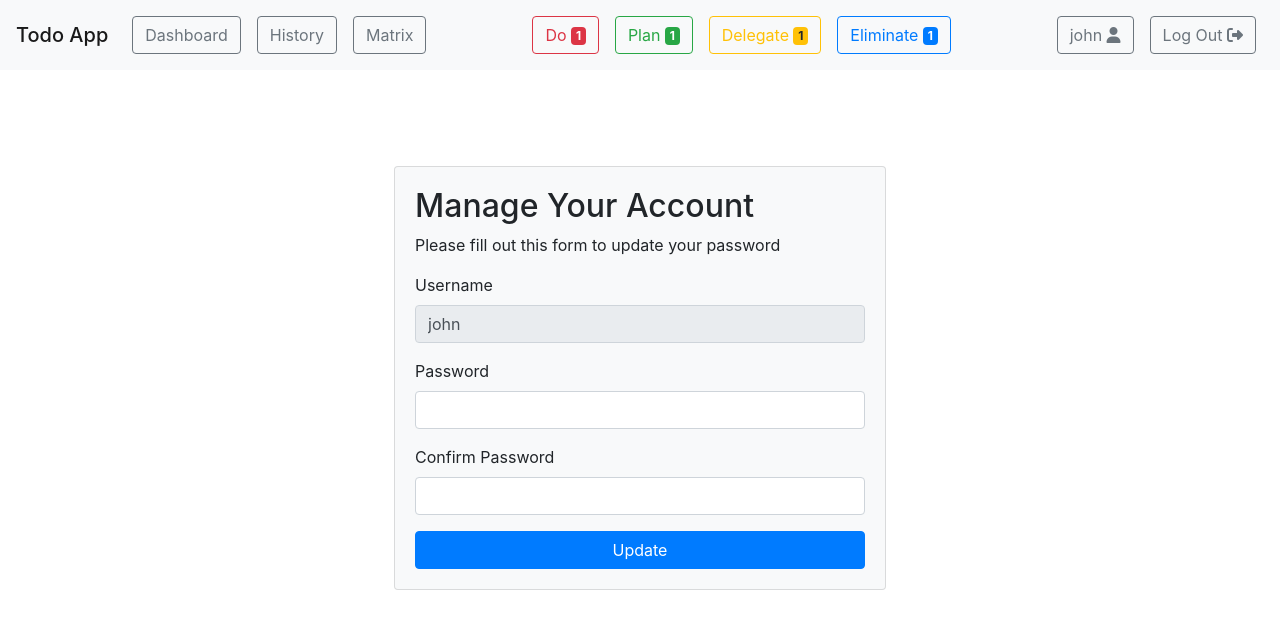
After one commit to epictete/flask-todo, a Flask app: page /user/1 in a window 1280 px wide. The commit adds this page. Shown: the top 629 px of the page. Run offline with Flask 2, Linux system fonts and the light colour scheme; a user stored in the database is signed in; data comes from the database, SQL or seed files in the repository; both versions use the stored data as it was after the commit; some libraries are stand-ins or nearby versions.

Commit message:
Added user account page

```diff
--- a/app.py
+++ b/app.py
@@ -315,9 +315,42 @@ def login():
         return redirect("/")
 
 
+@app.route("/user/<int:id>", methods=["GET", "POST"])
+@login_required
+def user(id):
+    user_to_update = User.query.get_or_404(id)
+
+    if request.method == "GET":
+        return render_template("user.html", user=user_to_update)
+    else:
+        username = request.form["username"]
+        password = request.form["password"]
+        confirm = request.form["confirm"]
+        hash = generate_password_hash(password, method='pbkdf2:sha256', salt_length=8)
+
+        if not password or not confirm:
+            flash("Please fill in both fields")
+            return redirect(f"/user/{id}")
+        elif password != confirm:
+            flash("Passwords do not match")
+            return redirect(f"/user/{id}")
+
+        user_to_update.password = hash
+
+        try:
+            db.session.commit()
+            flash("Updated!")
+
+        except:
+            flash("An error occurred")
+
+        return redirect(f"/user/{id}")
+
+
 @app.route("/logout")
 def logout():
     session.pop('user_id', None)
+    flash("Goodbye!")
     return redirect("/")
 
 
--- a/templates/layout.html
+++ b/templates/layout.html
@@ -79,7 +79,7 @@
                     </ul>
                     <ul class="navbar-nav ml-auto">
                         <li class="nav-item">
-                            <a class="nav-link" href="/user">
+                            <a class="nav-link" href="/user/{{ session["user_id"] }}">
                                 <button type="button" class="btn btn-outline-secondary">
                                     {{ session["username"] }}
                                     <i class="fas fa-user"></i>
--- /dev/null
+++ b/templates/user.html
@@ -0,0 +1,36 @@
+{% extends "layout.html" %}
+
+{% block title %}
+    User Account
+{% endblock %}
+
+{% block main %}
+
+    <div class="col-md-6 mx-auto">
+        <div class="card card-body bg-light mt-5">
+            <h2>Manage Your Account</h2>
+            <p>Please fill out this form to update your password</p>
+            <form action="/user/{{ session["user_id"] }}" method="post">
+                <div class="form-group">
+                    <label for="username">Username</label>
+                    <input type="text" class="form-control" id="username" name="username" value="{{ user["username"] }}" readonly>
+                </div>
+                <div class="form-group">
+                    <label for="password">Password</label>
+                    <input type="password" class="form-control" id="password" name="password">
+                </div>
+                <div class="form-group">
+                    <label for="confirm">Confirm Password</label>
+                    <input type="password" class="form-control" id="confirm" name="confirm">
+                </div>
+
+                <div class="row">
+                    <div class="col">
+                        <input type="submit" value="Update" class="btn btn-primary btn-block">
+                    </div>
+                </div>
+            </form>
+        </div>
+    </div>
+
+{% endblock %}
```
Also changed, not shown: database.db.
